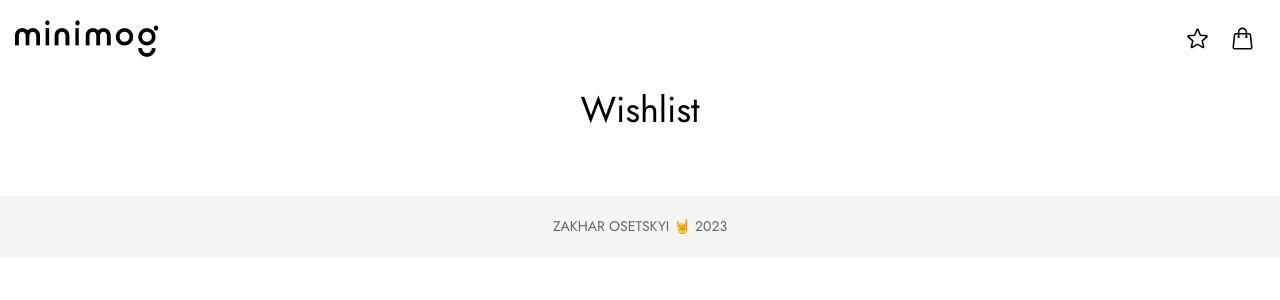
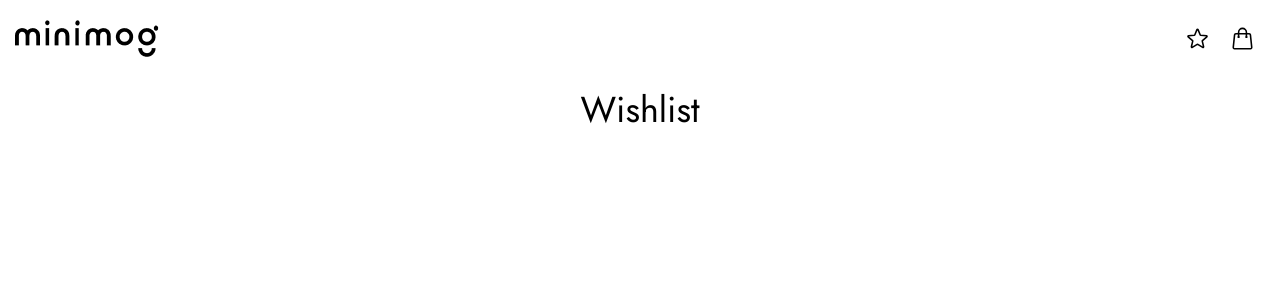
Before and after one commit to zachary-o/pet-project-one-REACT, a React (Create React App) app: page /wishlist in a window 1280 px wide. Shown: the top 300 px of the page. Built offline with nearby package versions, Linux system fonts and the light colour scheme.

Commit message:
remove Footer from wishlist and cart pages

```diff
--- a/src/pages/Wishlist/Wishlist.jsx
+++ b/src/pages/Wishlist/Wishlist.jsx
@@ -1,7 +1,6 @@
 import { useSelector } from "react-redux";
 
 import Header from "../../components/Header/Header";
-import Footer from "../../components/Footer/Footer"
 import WishlistProduct from "../../components/WishlistProduct/WishlistProduct";
 
 import "./Wishlist.scss";
@@ -19,7 +18,6 @@ const Wishlist = () => {
           ))}
         <div className="list"></div>
       </div>
-      <Footer />
     </div>
   );
 };
```
